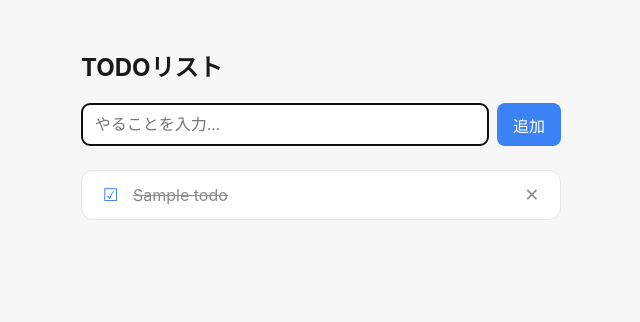
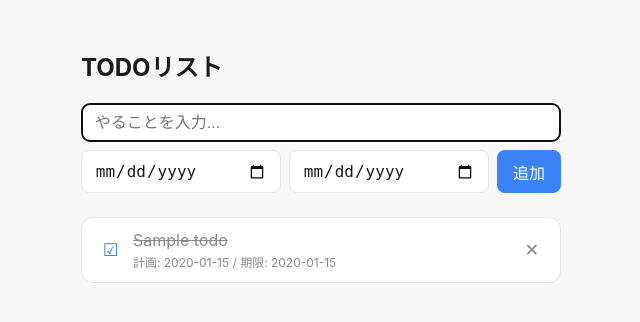
Before and after one commit to MasashiGoda/practice, a Flask app: page / in a window 1280 px wide. Shown: the top 322 px of the page, without its empty margins (319-959 px from the left). Run offline with Flask 3, Linux system fonts and the light colour scheme; tables that the repository leaves empty hold one stand-in row (values such as "Sample post").

Commit message:
Add planned_date/due_date fields to TODOs
- todos テーブルに planned_date, due_date 列を追加(承認済み方針通り、
  マイグレーション不要でスキーマに直接含める)
- 追加フォームに計画日・期限日の入力欄(任意)を追加
- 一覧でタイトル下に計画日・期限日を表示(未設定時は非表示)

Co-Authored-By: Claude Sonnet 5 <noreply@anthropic.com>
Claude-Session: https://claude.ai/code/session_017UsV6JoNCmTLwq6ueXW9G7

```diff
--- a/app.py
+++ b/app.py
@@ -31,7 +31,9 @@ def init_db():
                 id INTEGER PRIMARY KEY AUTOINCREMENT,
                 title TEXT NOT NULL,
                 done INTEGER NOT NULL DEFAULT 0,
-                created_at TEXT NOT NULL DEFAULT (datetime('now'))
+                created_at TEXT NOT NULL DEFAULT (datetime('now')),
+                planned_date TEXT,
+                due_date TEXT
             )
             """
         )
@@ -50,8 +52,13 @@ def index():
 def create_todo():
     title = request.form.get("title", "").strip()
     if title:
+        planned_date = request.form.get("planned_date", "").strip() or None
+        due_date = request.form.get("due_date", "").strip() or None
         db = get_db()
-        db.execute("INSERT INTO todos (title) VALUES (?)", (title,))
+        db.execute(
+            "INSERT INTO todos (title, planned_date, due_date) VALUES (?, ?, ?)",
+            (title, planned_date, due_date),
+        )
         db.commit()
     return redirect(url_for("index"))
 
--- a/static/style.css
+++ b/static/style.css
@@ -42,18 +42,27 @@ h1 {
 
 .add-form {
   display: flex;
+  flex-wrap: wrap;
   gap: 0.5rem;
   margin-bottom: 1.5rem;
 }
 
 .add-form input {
-  flex: 1;
   padding: 0.6rem 0.8rem;
   border: 1px solid var(--border);
   border-radius: 8px;
   background: var(--card);
   color: var(--text);
   font-size: 1rem;
+}
+
+.add-form input[type="text"] {
+  flex: 1;
+  min-width: 100%;
+}
+
+.add-form input[type="date"] {
+  flex: 1;
 }
 
 .add-form button {
@@ -111,8 +120,21 @@ h1 {
   color: var(--accent);
 }
 
+.content {
+  flex: 1;
+  display: flex;
+  flex-direction: column;
+  gap: 0.15rem;
+  min-width: 0;
+}
+
 .title {
-  flex: 1;
+  overflow-wrap: break-word;
+}
+
+.dates {
+  font-size: 0.75rem;
+  color: var(--muted);
 }
 
 li.done .title {
--- a/templates/index.html
+++ b/templates/index.html
@@ -11,6 +11,8 @@
 
     <form action="{{ url_for('create_todo') }}" method="post" class="add-form">
       <input type="text" name="title" placeholder="やることを入力..." autofocus required>
+      <input type="date" name="planned_date" aria-label="計画日">
+      <input type="date" name="due_date" aria-label="期限日">
       <button type="submit">追加</button>
     </form>
 
@@ -22,7 +24,16 @@
             {{ '☑' if todo.done else '☐' }}
           </button>
         </form>
-        <span class="title">{{ todo.title }}</span>
+        <div class="content">
+          <span class="title">{{ todo.title }}</span>
+          {% if todo.planned_date or todo.due_date %}
+          <span class="dates">
+            {%- if todo.planned_date %}計画: {{ todo.planned_date }}{% endif -%}
+            {%- if todo.planned_date and todo.due_date %} / {% endif -%}
+            {%- if todo.due_date %}期限: {{ todo.due_date }}{% endif -%}
+          </span>
+          {% endif %}
+        </div>
         <form action="{{ url_for('delete_todo', todo_id=todo.id) }}" method="post" class="delete-form">
           <button type="submit" class="delete-btn" aria-label="削除">✕</button>
         </form>
```
